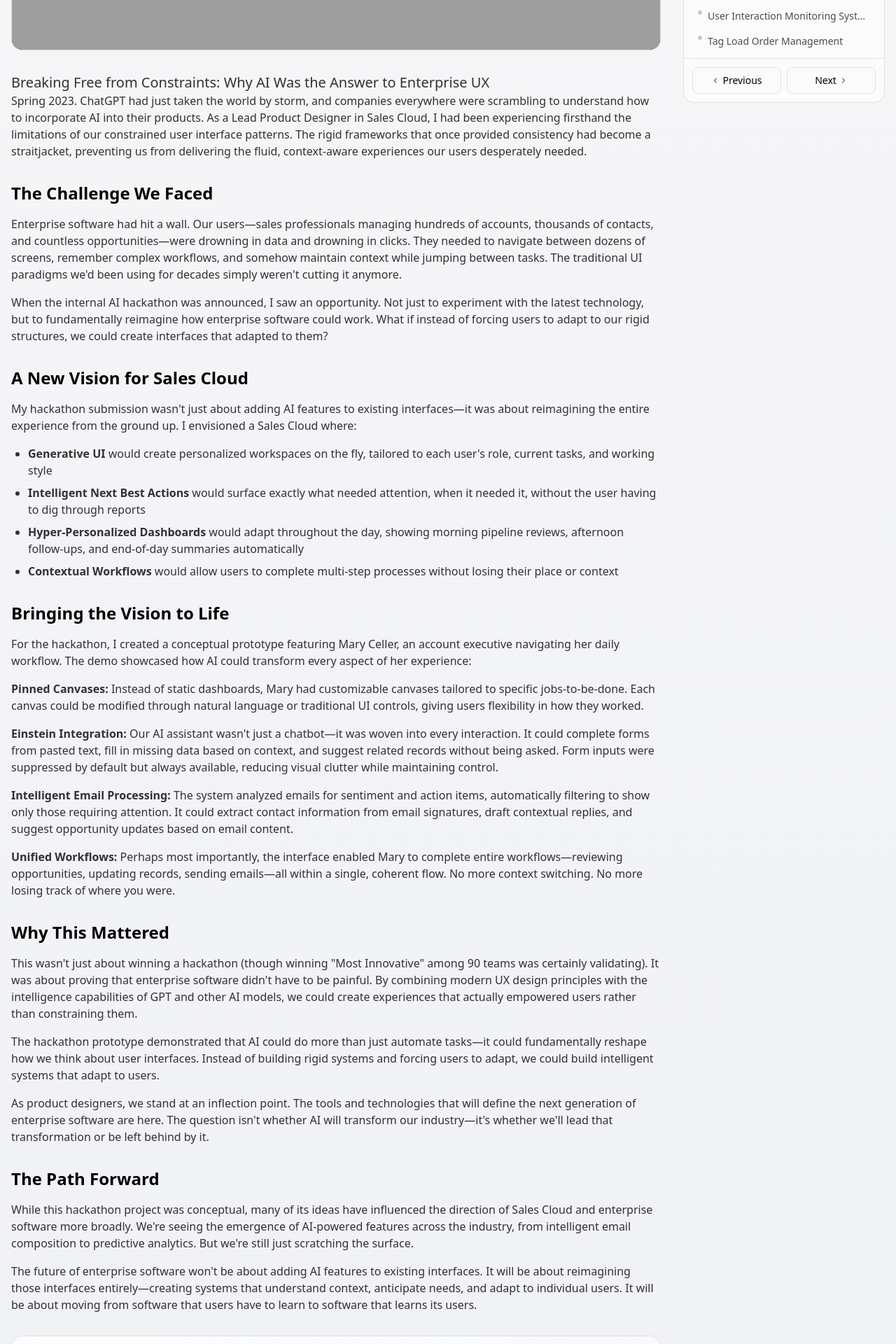
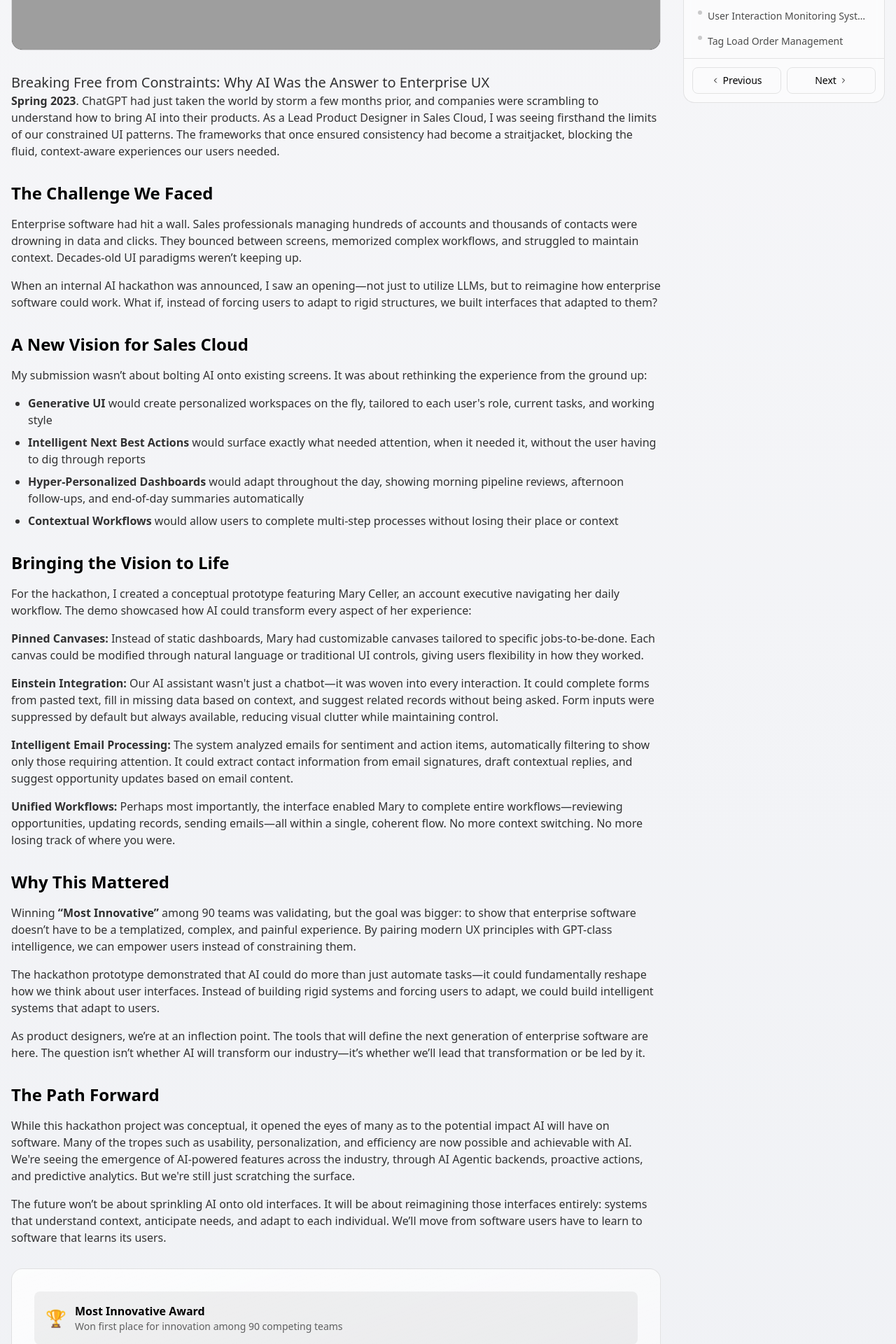
Before and after one commit to dustinakirk/portfolio, a React (Vite) app: page /projects/salesforceaihackathon in a window 1280 px wide. Shown: the part 800-2720 px from the top of the page at 70% size. Built offline with nearby package versions, Linux system fonts and the light colour scheme; grey boxes are pictures that could not be loaded; the HTML template or start-up script is replaced by a standard one.

Commit message:
wording update

```diff
--- a/src/components/projects/SalesforceAIHackathonProject.jsx
+++ b/src/components/projects/SalesforceAIHackathonProject.jsx
@@ -28,7 +28,7 @@
             Breaking Free from Constraints: Why AI Was the Answer to Enterprise UX
           </p>
           <p className="text-black/80 dark:text-white/80">
-            Spring 2023. ChatGPT had just taken the world by storm, and companies everywhere were scrambling to understand how to incorporate AI into their products. As a Lead Product Designer in Sales Cloud, I had been experiencing firsthand the limitations of our constrained user interface patterns. The rigid frameworks that once provided consistency had become a straitjacket, preventing us from delivering the fluid, context-aware experiences our users desperately needed.
+          <b>Spring 2023</b>. ChatGPT had just taken the world by storm a few months prior, and companies were scrambling to understand how to bring AI into their products. As a Lead Product Designer in Sales Cloud, I was seeing firsthand the limits of our constrained UI patterns. The frameworks that once ensured consistency had become a straitjacket, blocking the fluid, context-aware experiences our users needed.
           </p>
         </div>
 
@@ -38,11 +38,11 @@
 
           <div className="prose prose-lg max-w-none space-y-4">
             <p className="text-black/80 dark:text-white/80">
-              Enterprise software had hit a wall. Our users—sales professionals managing hundreds of accounts, thousands of contacts, and countless opportunities—were drowning in data and drowning in clicks. They needed to navigate between dozens of screens, remember complex workflows, and somehow maintain context while jumping between tasks. The traditional UI paradigms we'd been using for decades simply weren't cutting it anymore.
+            Enterprise software had hit a wall. Sales professionals managing hundreds of accounts and thousands of contacts were drowning in data and clicks. They bounced between screens, memorized complex workflows, and struggled to maintain context. Decades-old UI paradigms weren’t keeping up.
             </p>
 
             <p className="text-black/80 dark:text-white/80">
-              When the internal AI hackathon was announced, I saw an opportunity. Not just to experiment with the latest technology, but to fundamentally reimagine how enterprise software could work. What if instead of forcing users to adapt to our rigid structures, we could create interfaces that adapted to them?
+              When an internal AI hackathon was announced, I saw an opening—not just to utilize LLMs, but to reimagine how enterprise software could work. What if, instead of forcing users to adapt to rigid structures, we built interfaces that adapted to them?
             </p>
           </div>
         </div>
@@ -53,7 +53,7 @@
 
           <div className="prose prose-lg max-w-none space-y-4">
             <p className="text-black/80 dark:text-white/80">
-              My hackathon submission wasn't just about adding AI features to existing interfaces—it was about reimagining the entire experience from the ground up. I envisioned a Sales Cloud where:
+              My submission wasn’t about bolting AI onto existing screens. It was about rethinking the experience from the ground up:
             </p>
 
             <ul className="list-disc pl-6 space-y-2 text-black/80 dark:text-white/80">
@@ -98,7 +98,7 @@
 
           <div className="prose prose-lg max-w-none space-y-4">
             <p className="text-black/80 dark:text-white/80">
-              This wasn't just about winning a hackathon (though winning "Most Innovative" among 90 teams was certainly validating). It was about proving that enterprise software didn't have to be painful. By combining modern UX design principles with the intelligence capabilities of GPT and other AI models, we could create experiences that actually empowered users rather than constraining them.
+            Winning <b>“Most Innovative”</b> among 90 teams was validating, but the goal was bigger: to show that enterprise software doesn’t have to be a templatized, complex, and painful experience. By pairing modern UX principles with GPT-class intelligence, we can empower users instead of constraining them.
             </p>
 
             <p className="text-black/80 dark:text-white/80">
@@ -106,7 +106,7 @@
             </p>
 
             <p className="text-black/80 dark:text-white/80">
-              As product designers, we stand at an inflection point. The tools and technologies that will define the next generation of enterprise software are here. The question isn't whether AI will transform our industry—it's whether we'll lead that transformation or be left behind by it.
+            As product designers, we’re at an inflection point. The tools that will define the next generation of enterprise software are here. The question isn’t whether AI will transform our industry—it’s whether we’ll lead that transformation or be led by it.
             </p>
           </div>
         </div>
@@ -117,11 +117,11 @@
 
           <div className="prose prose-lg max-w-none space-y-4">
             <p className="text-black/80 dark:text-white/80">
-              While this hackathon project was conceptual, many of its ideas have influenced the direction of Sales Cloud and enterprise software more broadly. We're seeing the emergence of AI-powered features across the industry, from intelligent email composition to predictive analytics. But we're still just scratching the surface.
+              While this hackathon project was conceptual, it opened the eyes of many as to the potential impact AI will have on software. Many of the tropes such as usability, personalization, and efficiency are now possible and achievable with AI. We're seeing the emergence of AI-powered features across the industry, through AI Agentic backends, proactive actions, and predictive analytics. But we're still just scratching the surface.
             </p>
 
             <p className="text-black/80 dark:text-white/80">
-              The future of enterprise software won't be about adding AI features to existing interfaces. It will be about reimagining those interfaces entirely—creating systems that understand context, anticipate needs, and adapt to individual users. It will be about moving from software that users have to learn to software that learns its users.
+            The future won’t be about sprinkling AI onto old interfaces. It will be about reimagining those interfaces entirely: systems that understand context, anticipate needs, and adapt to each individual. We’ll move from software users have to learn to software that learns its users.
             </p>
           </div>
         </div>
```
